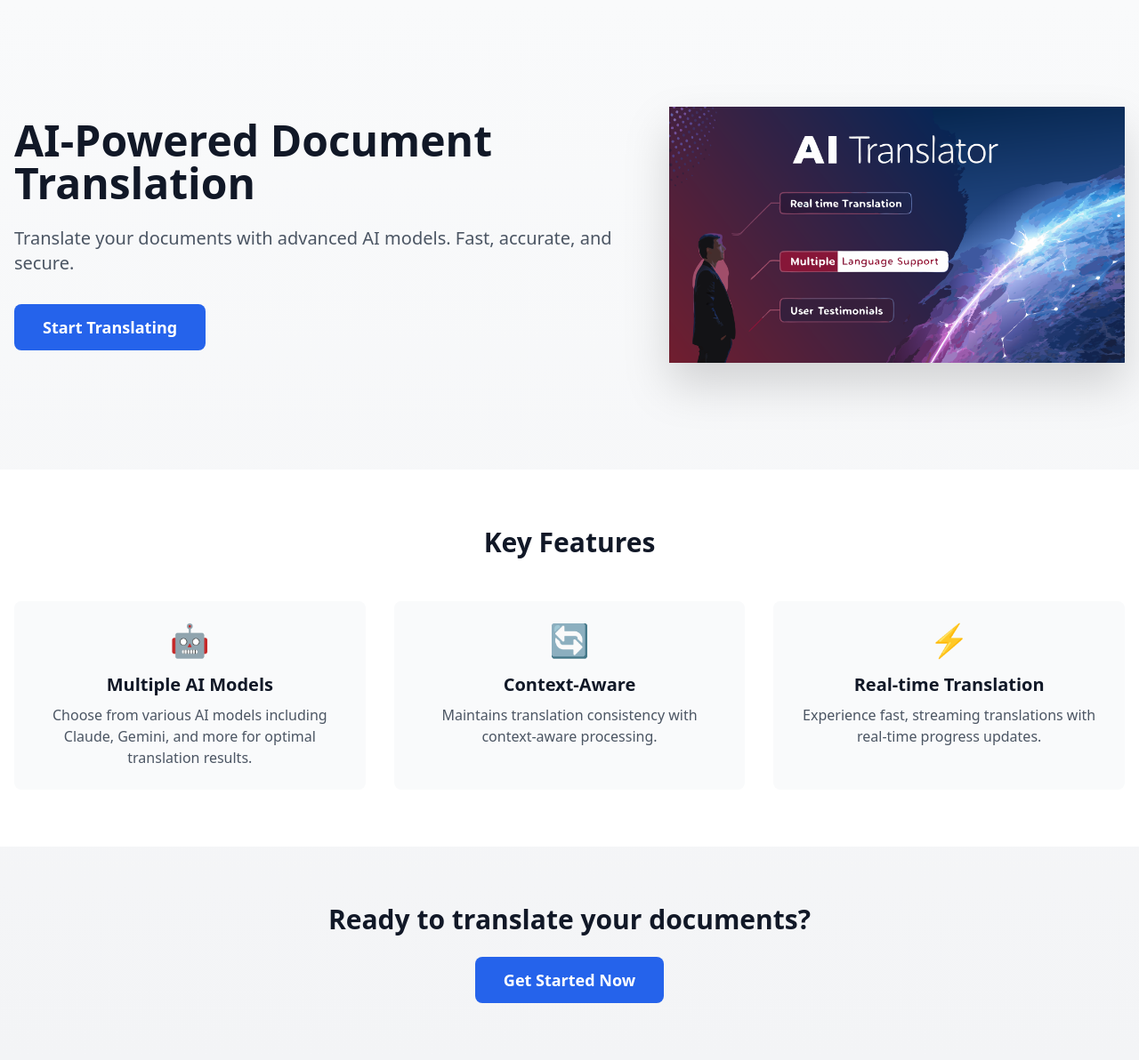
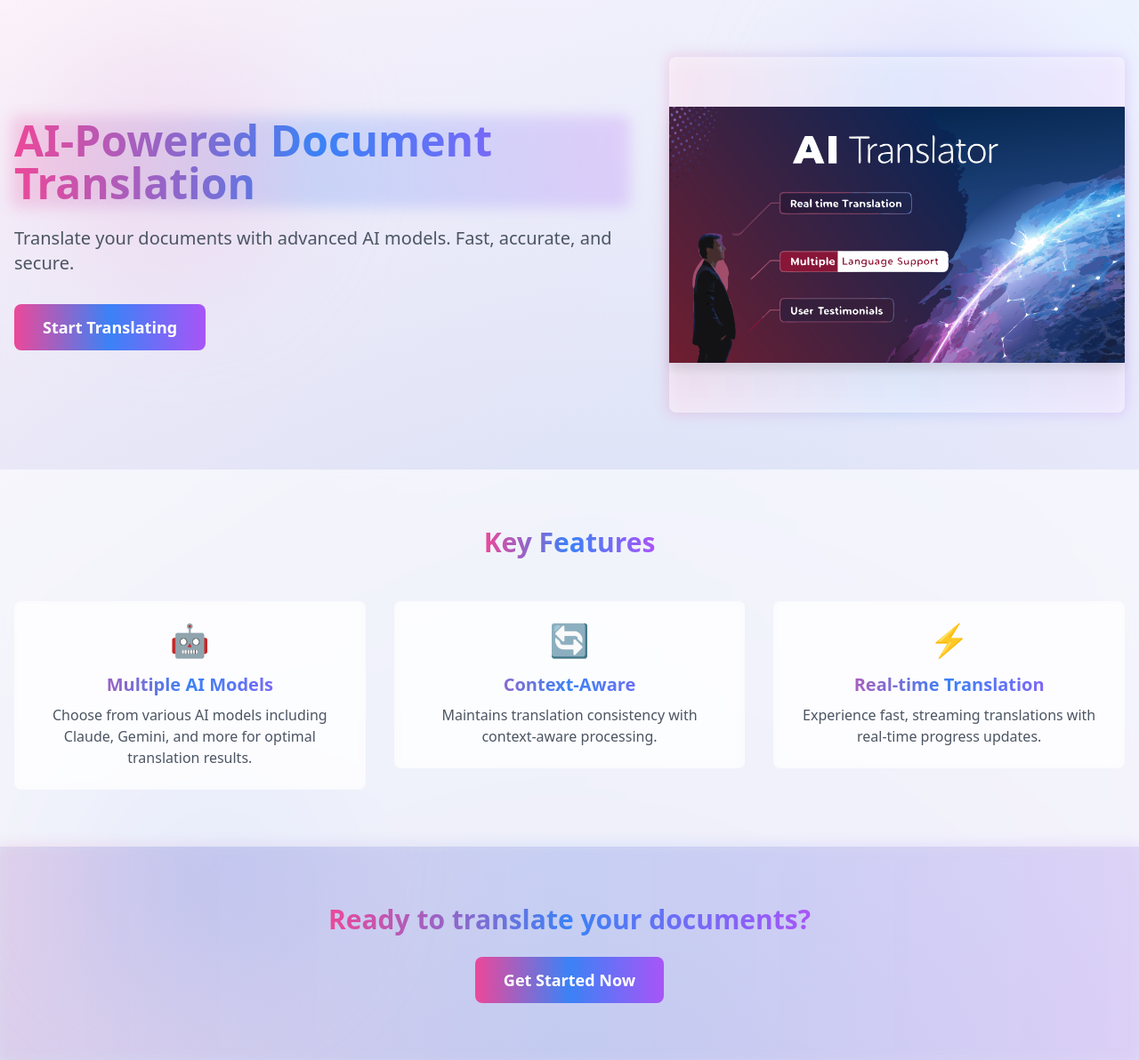
Before and after one commit to DylanDDeng/ai-translator, a Next.js app: page / in a window 1280 px wide. Shown: the whole page at 89% size. Built offline with nearby package versions, Linux system fonts and the light colour scheme; a small style sheet from the web is missing.

Commit message:
feat: update landing page with dreamy and modern design
- Add animated background gradients and blobs
- Update color scheme to pink-blue-purple
- Enhance hover effects and transitions
- Add animations.css for blob animations
- Improve overall visual hierarchy

```diff
--- /dev/null
+++ b/src/app/animations.css
@@ -0,0 +1,26 @@
+@keyframes blob {
+  0% {
+    transform: translate(0px, 0px) scale(1);
+  }
+  33% {
+    transform: translate(30px, -50px) scale(1.1);
+  }
+  66% {
+    transform: translate(-20px, 20px) scale(0.9);
+  }
+  100% {
+    transform: translate(0px, 0px) scale(1);
+  }
+}
+
+.animate-blob {
+  animation: blob 7s infinite;
+}
+
+.animation-delay-2000 {
+  animation-delay: 2s;
+}
+
+.animation-delay-4000 {
+  animation-delay: 4s;
+}
--- a/src/app/globals.css
+++ b/src/app/globals.css
@@ -1,6 +1,8 @@
 @tailwind base;
 @tailwind components;
 @tailwind utilities;
+
+@import './animations.css';
 
 :root {
   --primary-gradient: linear-gradient(135deg, #6366f1 0%, #8b5cf6 100%);
--- a/src/app/page.tsx
+++ b/src/app/page.tsx
@@ -7,21 +7,35 @@ export default function Home() {
   const router = useRouter();
 
   return (
-    <div className="min-h-screen bg-gradient-to-b from-gray-50 to-gray-100">
+    <div className="min-h-screen bg-[#fafaff] relative overflow-hidden">
+      {/* Animated Background Gradients */}
+      <div className="absolute inset-0 bg-gradient-to-br from-pink-100/40 via-blue-100/40 to-purple-100/40" />
+      <div className="absolute inset-0 bg-[radial-gradient(circle_at_50%_120%,rgba(120,119,198,0.3),rgba(255,255,255,0))]" />
+      <div className="absolute top-0 left-0 w-full h-full">
+        <div className="absolute top-10 left-10 w-72 h-72 bg-pink-200/30 rounded-full mix-blend-multiply filter blur-3xl animate-blob" />
+        <div className="absolute top-0 right-20 w-72 h-72 bg-purple-200/30 rounded-full mix-blend-multiply filter blur-3xl animate-blob animation-delay-2000" />
+        <div className="absolute bottom-20 left-20 w-72 h-72 bg-blue-200/30 rounded-full mix-blend-multiply filter blur-3xl animate-blob animation-delay-4000" />
+      </div>
+
+      {/* Content */}
+      <div className="relative">
         {/* Hero Section */}
         <div className="container mx-auto px-4 py-16">
           <div className="flex flex-col md:flex-row items-center justify-between gap-12">
             {/* Text Content */}
             <div className="flex-1 text-center md:text-left">
-            <h1 className="text-5xl font-bold text-gray-900 mb-6">
+              <div className="relative">
+                <div className="absolute -inset-1 bg-gradient-to-r from-pink-500 via-blue-500 to-purple-500 rounded-lg blur opacity-20"></div>
+                <h1 className="relative text-5xl font-bold bg-gradient-to-r from-pink-500 via-blue-500 to-purple-500 bg-clip-text text-transparent mb-6">
                   AI-Powered Document Translation
                 </h1>
+              </div>
               <p className="text-xl text-gray-600 mb-8">
                 Translate your documents with advanced AI models. Fast, accurate, and secure.
               </p>
               <button
                 onClick={() => router.push('/translator')}
-              className="bg-blue-600 hover:bg-blue-700 text-white font-semibold py-3 px-8 rounded-lg text-lg transition-colors duration-200"
+                className="bg-gradient-to-r from-pink-500 via-blue-500 to-purple-500 hover:from-pink-600 hover:via-blue-600 hover:to-purple-600 text-white font-semibold py-3 px-8 rounded-lg text-lg transition-all duration-300 transform hover:scale-105 hover:shadow-lg"
               >
                 Start Translating
               </button>
@@ -29,14 +43,15 @@ export default function Home() {
 
             {/* Hero Image */}
             <div className="flex-1 relative w-full max-w-lg">
-            <div className="relative w-full h-[400px]">
+              <div className="absolute -inset-0.5 bg-gradient-to-r from-pink-500 via-blue-500 to-purple-500 rounded-lg blur opacity-20"></div>
+              <div className="relative w-full h-[400px] bg-white/50 backdrop-blur-sm rounded-lg p-2">
                 <Image
                   src="/ai-translator.png"
                   alt="AI Translator Interface"
                   fill
                   style={{ objectFit: 'contain' }}
                   priority
-                className="drop-shadow-2xl"
+                  className="drop-shadow-xl"
                 />
               </div>
             </div>
@@ -44,10 +59,12 @@ export default function Home() {
         </div>
 
         {/* Features Section */}
-      <div className="bg-white py-16">
+        <div className="relative bg-white/60 backdrop-blur-sm py-16">
           <div className="container mx-auto px-4">
-          <h2 className="text-3xl font-bold text-center text-gray-900 mb-12">
+            <h2 className="text-3xl font-bold text-center mb-12">
+              <span className="bg-gradient-to-r from-pink-500 via-blue-500 to-purple-500 bg-clip-text text-transparent">
                 Key Features
+              </span>
             </h2>
             <div className="grid md:grid-cols-3 gap-8">
               <FeatureCard
@@ -70,16 +87,20 @@ export default function Home() {
         </div>
 
         {/* Call to Action */}
-      <div className="container mx-auto px-4 py-16 text-center">
-        <h2 className="text-3xl font-bold text-gray-900 mb-6">
+        <div className="container mx-auto px-4 py-16 text-center relative">
+          <div className="absolute -inset-1 bg-gradient-to-r from-pink-500 via-blue-500 to-purple-500 rounded-lg blur opacity-10"></div>
+          <h2 className="relative text-3xl font-bold mb-6">
+            <span className="bg-gradient-to-r from-pink-500 via-blue-500 to-purple-500 bg-clip-text text-transparent">
               Ready to translate your documents?
+            </span>
           </h2>
           <button
             onClick={() => router.push('/translator')}
-          className="bg-blue-600 hover:bg-blue-700 text-white font-semibold py-3 px-8 rounded-lg text-lg transition-colors duration-200"
+            className="bg-gradient-to-r from-pink-500 via-blue-500 to-purple-500 hover:from-pink-600 hover:via-blue-600 hover:to-purple-600 text-white font-semibold py-3 px-8 rounded-lg text-lg transition-all duration-300 transform hover:scale-105 hover:shadow-lg"
           >
             Get Started Now
           </button>
+        </div>
       </div>
     </div>
   );
@@ -87,10 +108,13 @@ export default function Home() {
 
 function FeatureCard({ title, description, icon }: { title: string; description: string; icon: string }) {
   return (
-    <div className="bg-gray-50 p-6 rounded-lg text-center hover:shadow-lg transition-shadow duration-200">
+    <div className="relative group">
+      <div className="absolute -inset-0.5 bg-gradient-to-r from-pink-500 via-blue-500 to-purple-500 rounded-lg blur opacity-0 group-hover:opacity-20 transition duration-300"></div>
+      <div className="relative bg-white/50 backdrop-blur-sm p-6 rounded-lg text-center hover:shadow-lg transition-all duration-300 transform hover:scale-105">
         <div className="text-4xl mb-4">{icon}</div>
-      <h3 className="text-xl font-semibold text-gray-900 mb-2">{title}</h3>
+        <h3 className="text-xl font-semibold bg-gradient-to-r from-pink-500 via-blue-500 to-purple-500 bg-clip-text text-transparent mb-2">{title}</h3>
         <p className="text-gray-600">{description}</p>
+      </div>
     </div>
   );
 }
```
Lines whose indentation alone changed are shown as unchanged.
